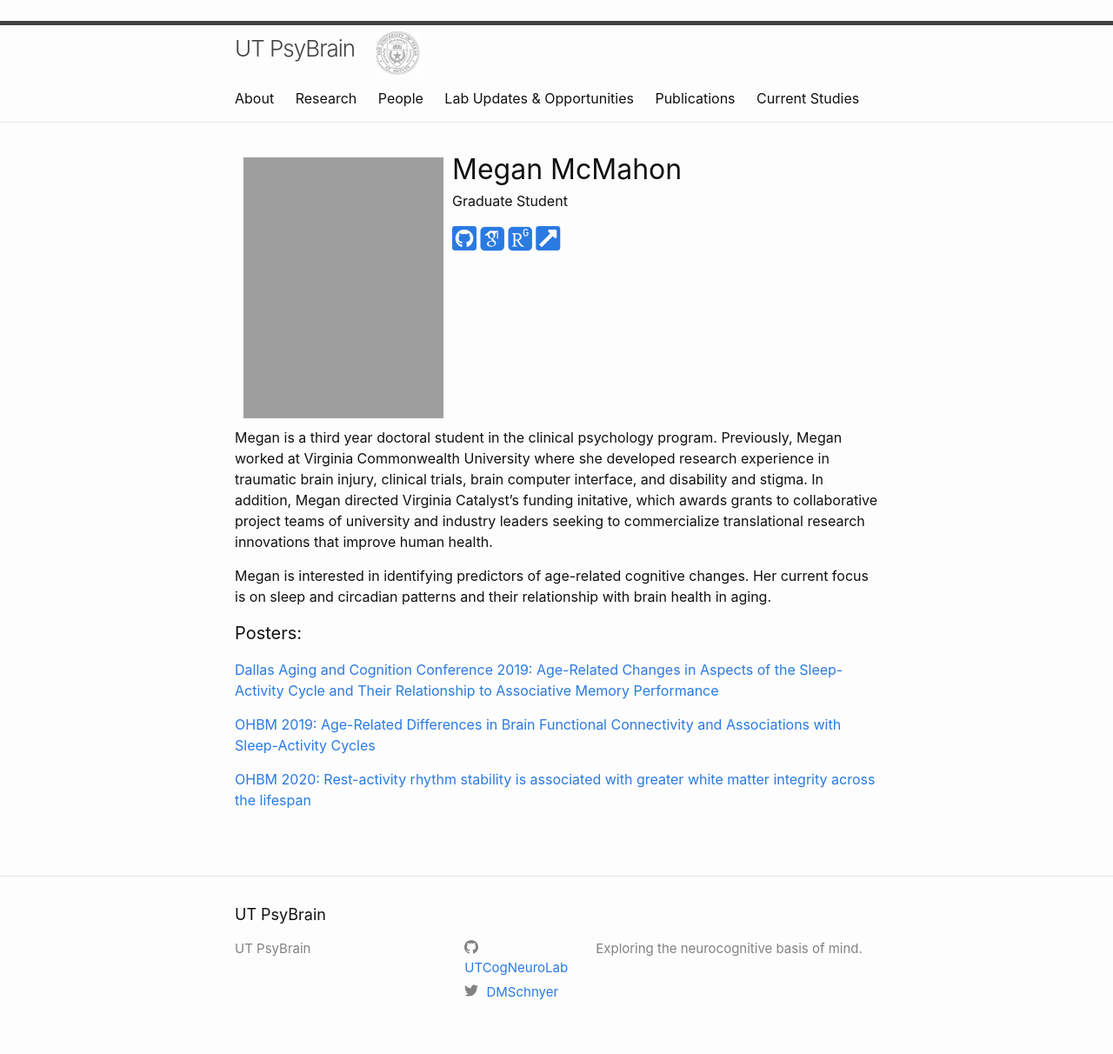
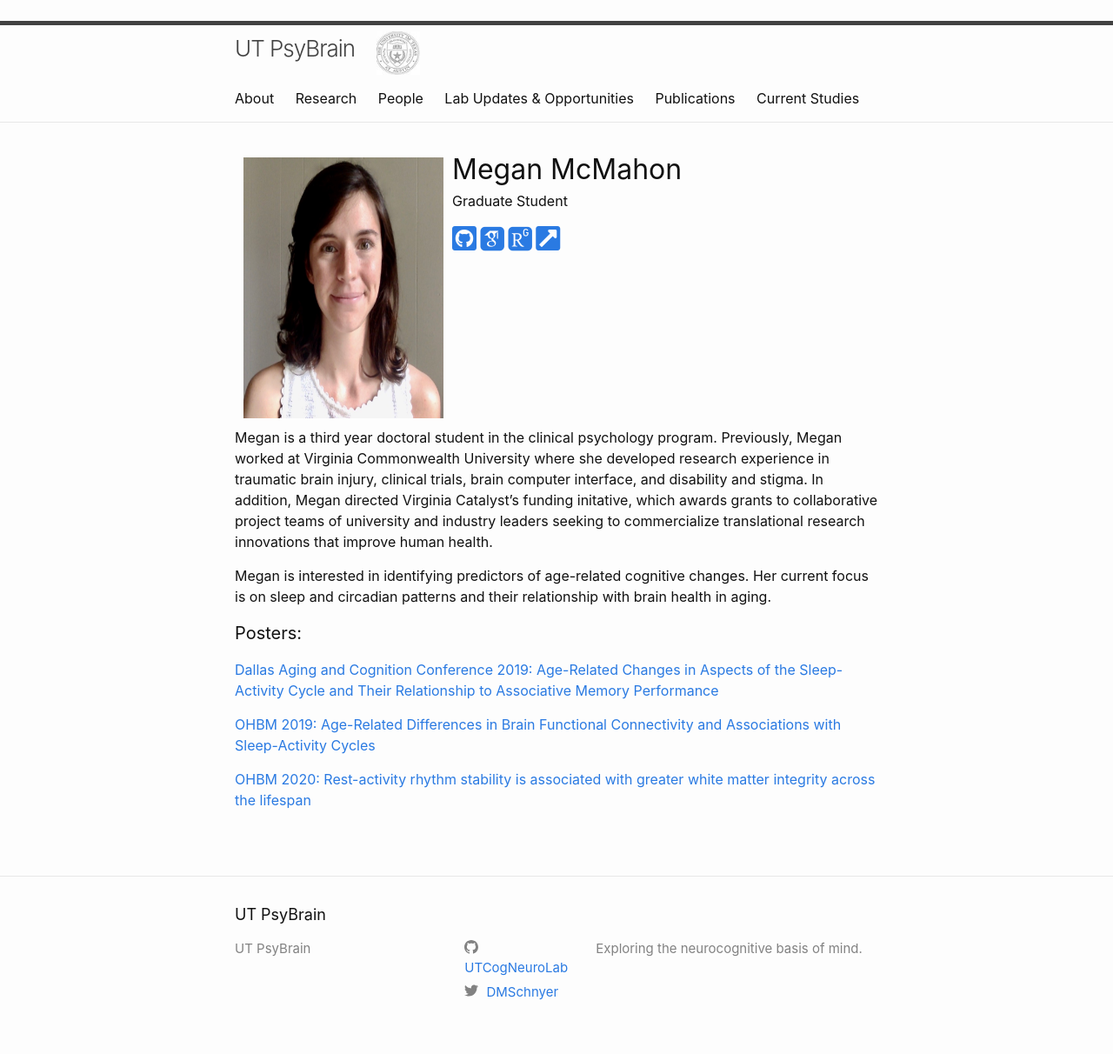
Before and after one commit to UTCogNeuroLab/UTCogNeuroLab.github.io, a Jekyll site: the page built from team/megan-mcmahon.md, in a window 1280 px wide. Shown: the whole page at 87% size. Built offline with Jekyll 4.4.1, drawn with Linux system fonts in a browser that asks for light colours; nearby versions of some CDN libraries; some web fonts are replaced.

Commit message:
Update megan-mcmahon.md

```diff
--- a/team/megan-mcmahon.md
+++ b/team/megan-mcmahon.md
@@ -2,7 +2,7 @@
 layout: team-member
 person: "Megan McMahon"
 position: "Graduate Student"
-image: "/assets/McMahon,#32;Megan.png"
+image: "/assets/megan-mcmahon.jpg"
 github: mcmahonmc
 googlescholar: gQt3NCoAAAAJ
 researchgate: Megan_Mcmahon4
```
